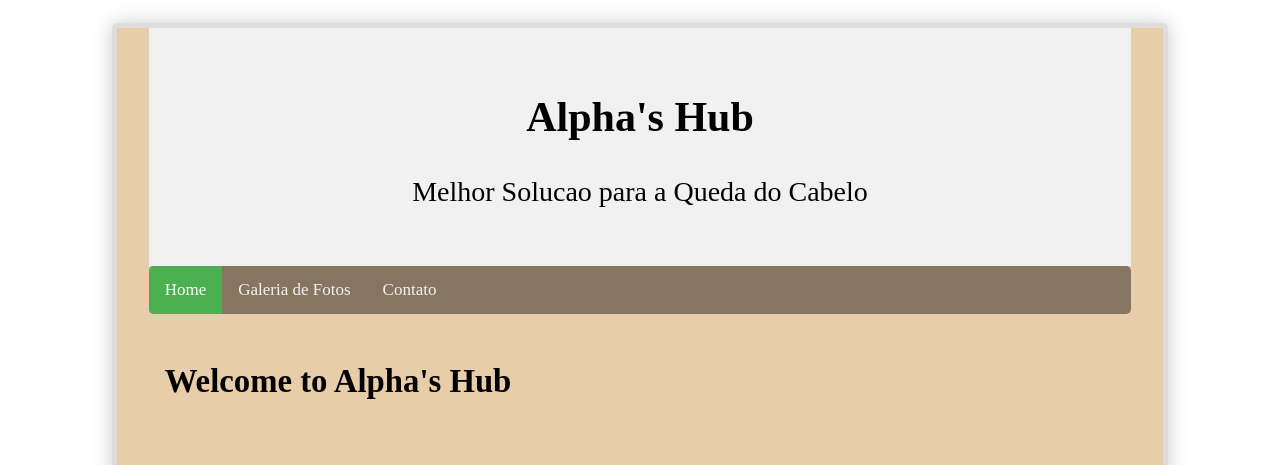
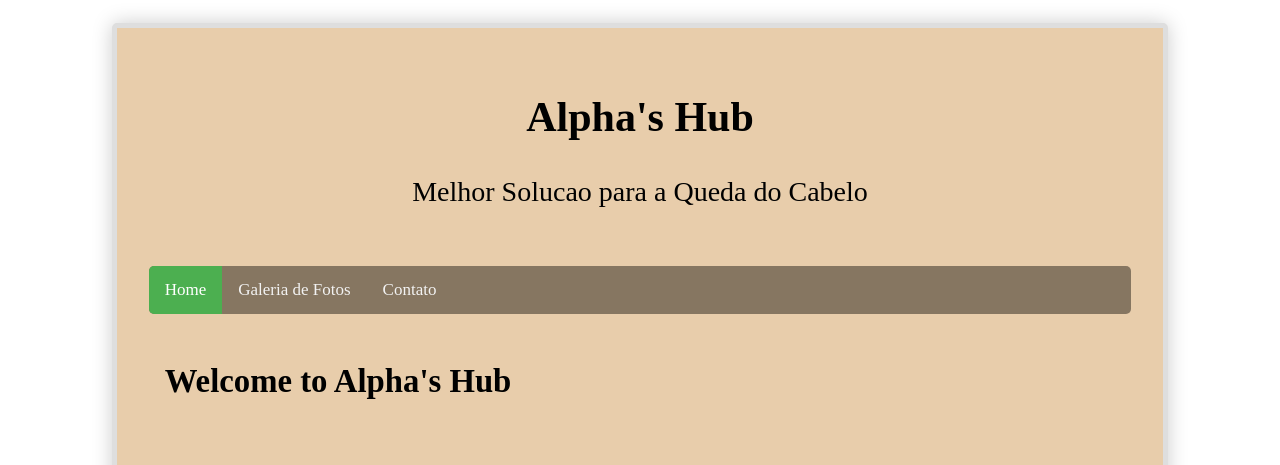
Before and after one commit to Alphashub/Alphashub.github.io, a PHP site: page / in a window 1280 px wide. Shown: the top 465 px of the page. Run offline with PHP 8.4, Linux system fonts and the light colour scheme.

Commit message:
Update alfa.css

```diff
--- a/alfa.css
+++ b/alfa.css
@@ -4,7 +4,7 @@ body {
 }
 
 .header {
-  background-color: #f1f1f1;
+  background-color: #e8cdab;
   padding: 30px;
   text-align: center;
 }
```
